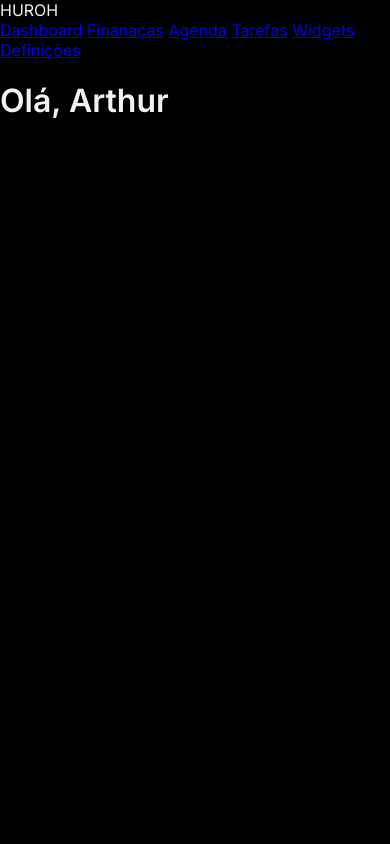
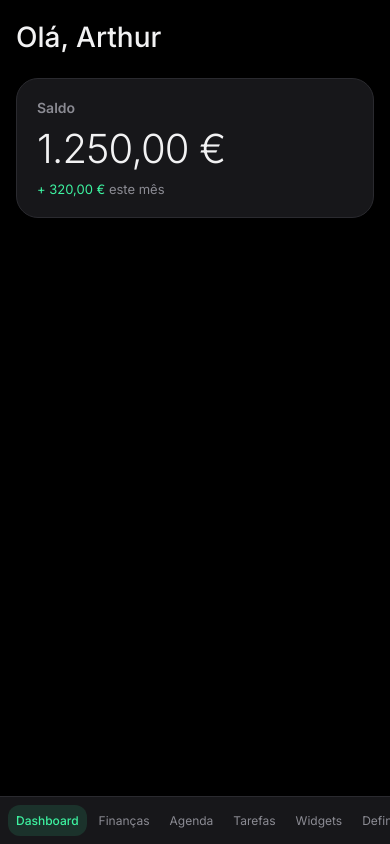
Before and after one commit to arthrtx/HUROH, a plain HTML site: page web/index.html in a window 390 px wide. Drawn offline with Linux system fonts and the light colour scheme.

Commit message:
feat(web): layout, menu e estilos dos widgets

```diff
--- a/web/css/base.css
+++ b/web/css/base.css
@@ -1,17 +1,23 @@
 :root {
     --cor-fundo: black;
-    --cor-cartao:#17171a;
-    --cor-cartao-alto:#222226;
-    --cor-borda:#2a2a2f;
-    --cor-texto:#f2f2f3;
-    --cor-texto-suave:#8b8b93;
-    --cor-destaque:#3df2a0;
-    --cor-destaque-fundo:rgba(61, 242, 160, 0.12);
-    --cor-despesa:#ff5c6c;
-    --cor-aviso:#ffb547;
-    --raio-cartao:22px;
-    --raio-pilula:999px;
-    --fonte:'Inter', system-ui, sans-serif;
+    --cor-cartao: #17171a;
+    --cor-cartao-alto: #222226;
+    --cor-borda: #2a2a2f;
+    --cor-texto: #f2f2f3;
+    --cor-texto-suave: #8b8b93;
+    --cor-destaque: #3df2a0;
+    --cor-destaque-fundo: rgba(61, 242, 160, 0.12);
+    --cor-despesa: #ff5c6c;
+    --cor-aviso: #ffb547;
+    --raio-cartao: 22px;
+    --raio-pilula: 999px;
+    --fonte: 'Inter', system-ui, sans-serif;
+}
+
+*,
+*::before,
+*::after {
+    box-sizing: border-box;
 }
 
 body {
@@ -19,4 +25,158 @@ body {
     background-color: var(--cor-fundo);
     color: var(--cor-texto);
     font-family: var(--fonte);
+    -webkit-font-smoothing: antialiased;
 }
+
+h1, h2, h3, p {
+    margin: 0;
+}
+
+.app {
+    display: grid;
+    grid-template-columns: 240px 1fr;
+    min-height: 100vh;
+}
+
+.menu {
+    background-color: var(--cor-cartao);
+    border-right: 1px solid var(--cor-borda);
+    padding: 24px 16px;
+    position: sticky;
+    top: 0;
+    height: 100vh;
+}
+
+.logo {
+    font-size: 20px;
+    font-weight: 600;
+    letter-spacing: 0.08em;
+    margin-bottom: 32px;
+    padding: 0 12px;
+}
+
+.menu nav {
+    display: flex;
+    flex-direction: column;
+    gap: 4px;
+}
+
+.menu nav a {
+    color: var(--cor-texto-suave);
+    text-decoration: none;
+    padding: 10px 12px;
+    border-radius: 12px;
+    font-size: 15px;
+    transition: background-color 0.2s, color 0.2s;
+}
+
+.menu nav a:hover {
+    background-color: var(--cor-cartao-alto);
+    color: var(--cor-texto);
+}
+
+.menu nav a.ativo {
+    background-color: var(--cor-destaque-fundo);
+    color: var(--cor-destaque);
+    font-weight: 500;
+}
+
+.conteudo {
+    padding: 32px;
+}
+
+.conteudo h1 {
+    font-size: 28px;
+    font-weight: 500;
+    margin-bottom: 24px;
+}
+
+.grelha {
+    display: grid;
+    grid-template-columns: repeat(auto-fill, minmax(260px, 1fr));
+    gap: 16px;
+}
+
+.widget {
+    background-color: var(--cor-cartao);
+    border: 1px solid var(--cor-borda);
+    border-radius: var(--raio-cartao);
+    padding: 20px;
+    display: flex;
+    flex-direction: column;
+    gap: 8px;
+    transition: border-color 0.2s;
+}
+
+.widget:hover {
+    border-color: var(--cor-cartao-alto);
+}
+
+.widget.grande {
+    grid-column: span 2;
+}
+
+.widget-titulo {
+    font-size: 14px;
+    color: var(--cor-texto-suave);
+}
+
+.widget-valor {
+    font-size: 40px;
+    font-weight: 300;
+    letter-spacing: -0.02em;
+}
+
+.widget-detalhe {
+    font-size: 13px;
+    color: var(--cor-texto-suave);
+}
+
+.positivo {
+    color: var(--cor-destaque);
+}
+
+.negativo {
+    color: var(--cor-despesa);
+}
+
+@media (max-width: 768px) {
+    .app {
+        grid-template-columns: 1fr;
+    }
+
+    .menu {
+        position: fixed;
+        top: auto;
+        bottom: 0;
+        left: 0;
+        right: 0;
+        height: auto;
+        padding: 8px;
+        border-right: none;
+        border-top: 1px solid var(--cor-borda);
+        z-index: 10;
+    }
+
+    .logo {
+        display: none;
+    }
+
+    .menu nav {
+        flex-direction: row;
+        justify-content: space-around;
+    }
+
+    .menu nav a {
+        font-size: 12px;
+        padding: 8px;
+    }
+
+    .conteudo {
+        padding: 20px 16px 96px;
+    }
+
+    .widget.grande {
+        grid-column: span 1;
+    }
+}
--- a/web/index.html
+++ b/web/index.html
@@ -17,7 +17,7 @@
         <div class="logo">HUROH</div>
         <nav>
             <a href="#" class="ativo">Dashboard</a>
-            <a href="#">Finanaças</a>
+            <a href="#">Finanças</a>
             <a href="#">Agenda</a>
             <a href="#">Tarefas</a>
             <a href="#">Widgets</a>
@@ -28,7 +28,11 @@
         <main class="conteudo">
           <h1>Olá, Arthur</h1>
           <section class="grelha">
-            <!--widgets aqui-->
+            <article class="widget grande">
+              <h2 class="widget-titulo">Saldo</h2>
+              <p class="widget-valor">1.250,00 €</p>
+              <p class="widget-detalhe"><span class="positivo">+ 320,00 €</span> este mês</p>
+            </article>
           </section>
         </main>
     </div>
```
